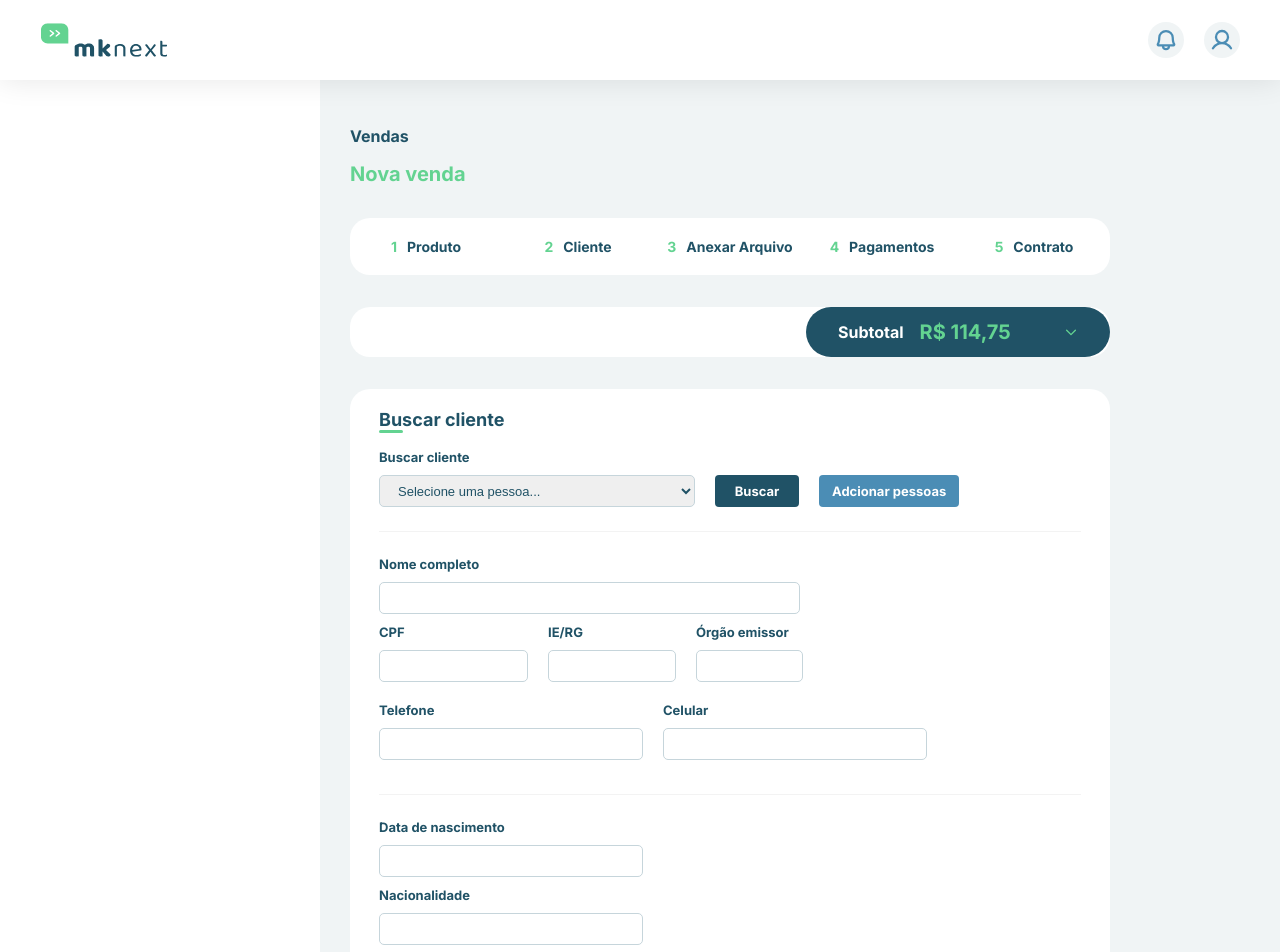
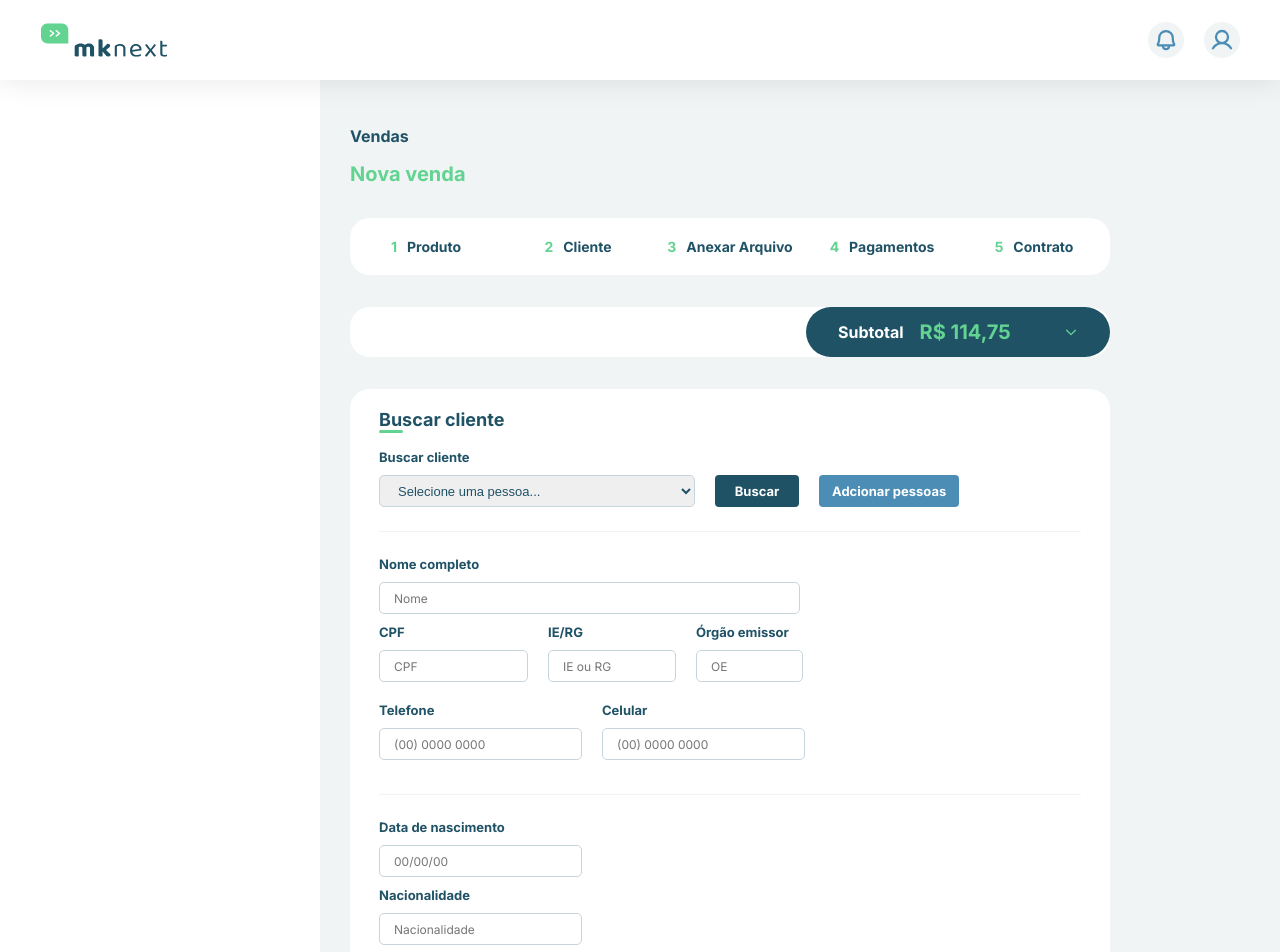
Before and after one commit to marrcelosantana/mk-challenge, a React (Vite) app: page / in a window 1280 px wide. Shown: the top 952 px of the page. Built offline with nearby package versions, Linux system fonts and the light colour scheme.

Commit message:
[MK-Challenge] - Finish Product layout

```diff
--- a/src/components/Button/index.tsx
+++ b/src/components/Button/index.tsx
@@ -3,7 +3,7 @@ import { Container } from "./styles";
 
 interface Props extends ButtonHTMLAttributes<HTMLButtonElement> {
   title: string;
-  model: string;
+  model?: string;
 }
 
 export function Button({ title, model = "default", ...rest }: Props) {
--- a/src/components/Forms/Product/index.tsx
+++ b/src/components/Forms/Product/index.tsx
@@ -42,35 +42,35 @@ export function Product() {
       <Section>
         <InputContainer>
           <Label>Nome completo</Label>
-          <Input style={{ width: "60%" }} />
+          <Input style={{ width: "60%" }} placeholder="Nome" />
         </InputContainer>
 
         <SubSection>
           <InputContainer>
             <Label>CPF</Label>
-            <Input style={{ width: 149 }} />
+            <Input style={{ width: 149 }} placeholder="CPF" />
           </InputContainer>
 
           <InputContainer>
             <Label>IE/RG</Label>
-            <Input style={{ width: 128 }} />
+            <Input style={{ width: 128 }} placeholder="IE ou RG" />
           </InputContainer>
 
           <InputContainer>
             <Label>Órgão emissor</Label>
-            <Input style={{ width: 107 }} />
+            <Input style={{ width: 107 }} placeholder="OE" />
           </InputContainer>
         </SubSection>
 
         <SubSection>
           <InputContainer>
             <Label>Telefone</Label>
-            <Input />
+            <Input placeholder="(00) 0000 0000" />
           </InputContainer>
 
           <InputContainer>
             <Label>Celular</Label>
-            <Input />
+            <Input placeholder="(00) 0000 0000" />
           </InputContainer>
         </SubSection>
       </Section>
@@ -79,12 +79,12 @@ export function Product() {
       <Section>
         <InputContainer>
           <Label>Data de nascimento</Label>
-          <Input />
+          <Input placeholder="00/00/00" />
         </InputContainer>
 
         <InputContainer>
           <Label>Nacionalidade</Label>
-          <Input />
+          <Input placeholder="Nacionalidade" />
         </InputContainer>
 
         <InputContainer>
--- a/src/components/Forms/Product/styles.ts
+++ b/src/components/Forms/Product/styles.ts
@@ -81,6 +81,7 @@ export const Label = styled.p`
 `;
 
 export const Input = styled.input`
+  height: 32px;
   background-color: ${({ theme }) => theme.COLORS.WHITE};
   border: 1px solid ${({ theme }) => theme.COLORS.LIGHT_GRAY};
   padding: 5px 14px;
@@ -89,6 +90,7 @@ export const Input = styled.input`
   justify-content: flex-start;
   gap: 10px;
   border-radius: 5px;
+  font-size: 12px;
 `;
 
 export const InputContainer = styled.div`
```
